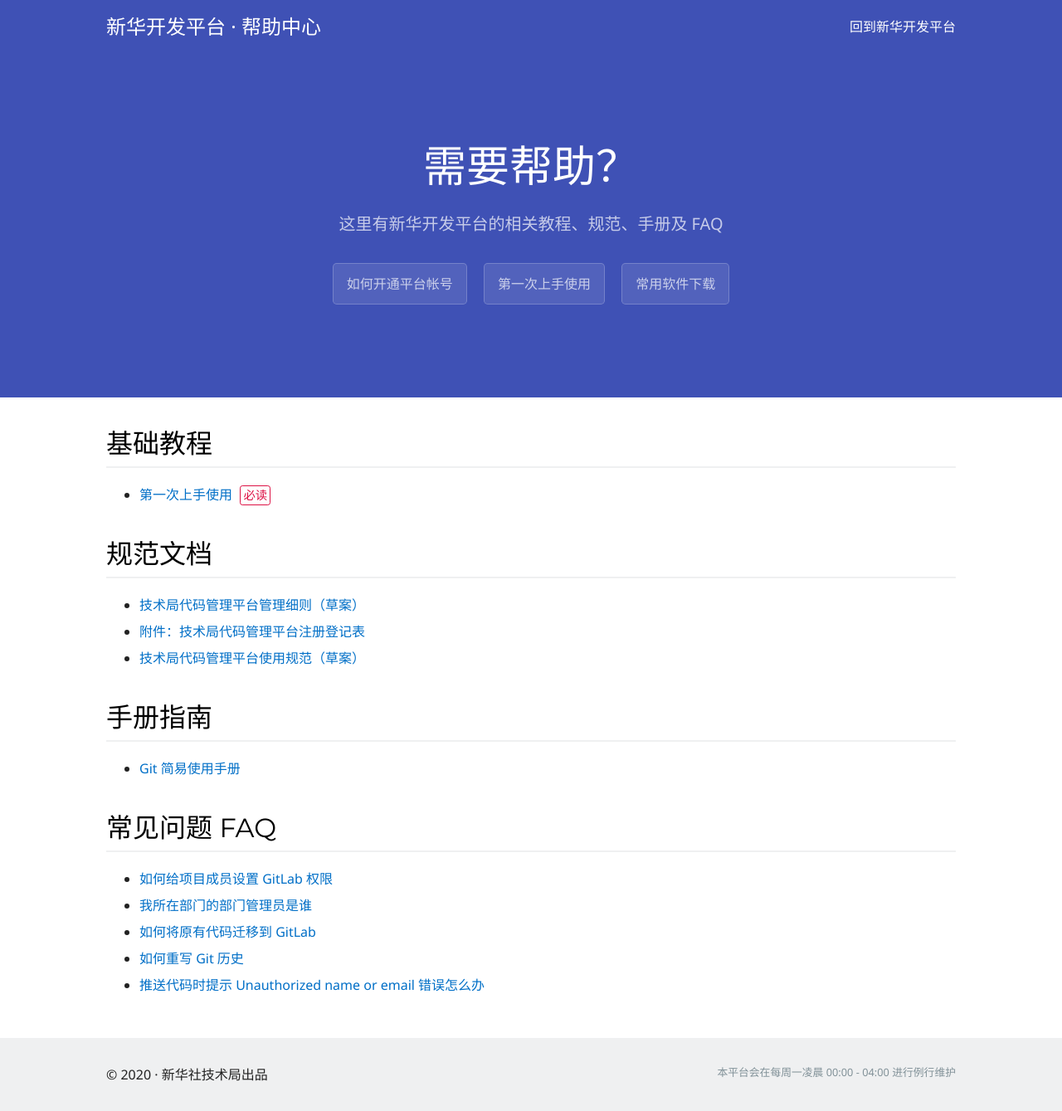
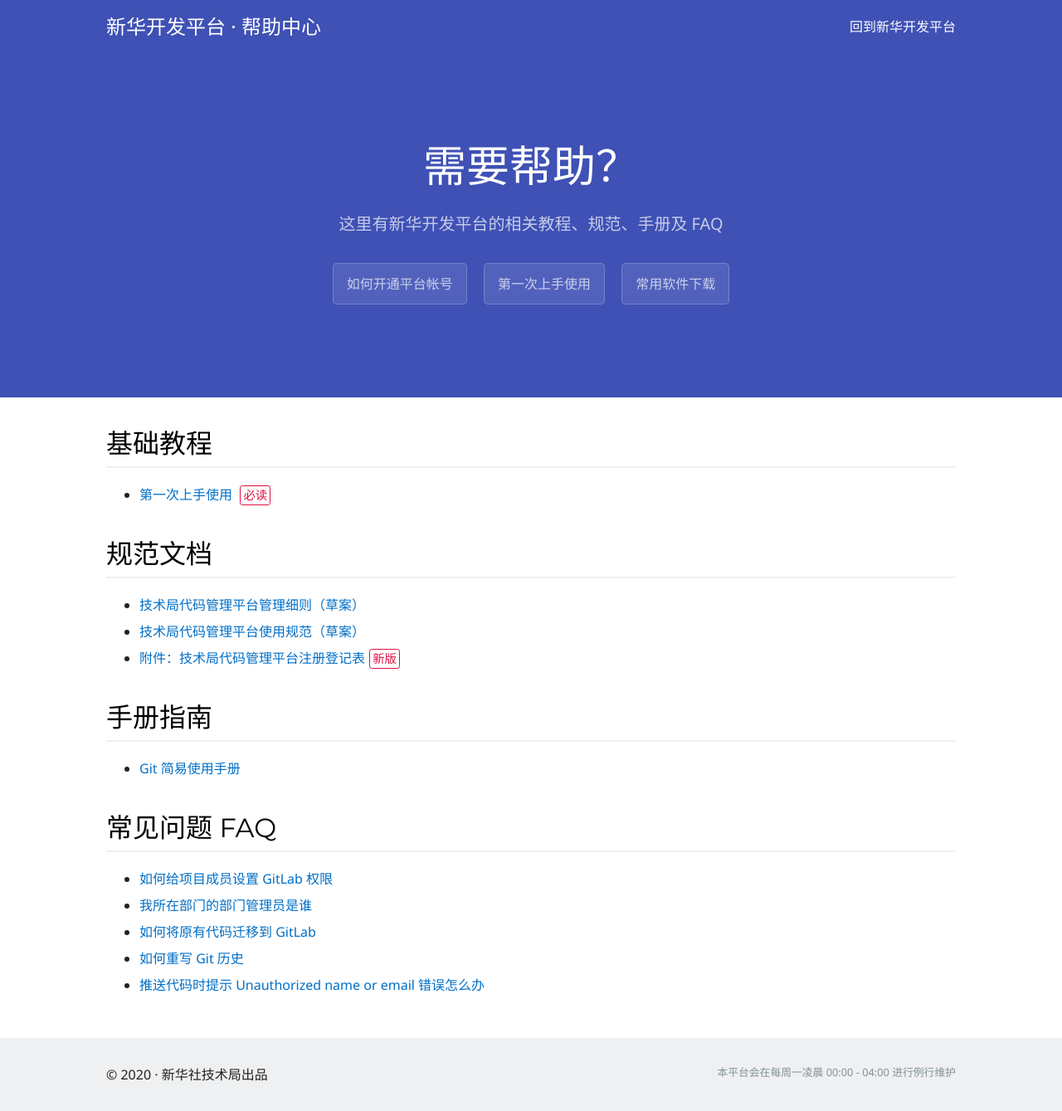
Before and after one commit to myanbin/guides, a Jekyll site: the page built from index.md, in a window 1280 px wide. Shown: the whole page at 83% size. Built offline with Jekyll 4.4.1, drawn with Linux system fonts in a browser that asks for light colours.

Commit message:
update: 更新链接地址

```diff
--- a/index.md
+++ b/index.md
@@ -23,8 +23,8 @@
     <h1>规范文档</h1>
     <ul class="posts">
       <li><a href="{{ site.baseurl }}/article/management-regulations.html">技术局代码管理平台管理细则（草案）</a></li>
-      <li><a href="{{ site.baseurl }}/public/registration-form-v5.xlsx" download="技术局代码管理平台注册登记表-v5.xlsx">附件：技术局代码管理平台注册登记表</a></li>
       <li><a href="{{ site.baseurl }}/article/criterion-of-use.html">技术局代码管理平台使用规范（草案）</a></li>
+      <li><a href="{{ site.baseurl }}/public/registration-form-v6.xlsx" download="技术局代码管理平台注册登记表-v6.xlsx">附件：技术局代码管理平台注册登记表</a><span class="my-label">新版</span></li>
     </ul>
     <h1>手册指南</h1>
     <ul class="posts">
```
Also changed, not shown: _posts/2019-06-01-criterion-of-use.md (+1 -0 lines), _posts/2019-06-01-management-regulations.md (+1 -0 lines).
